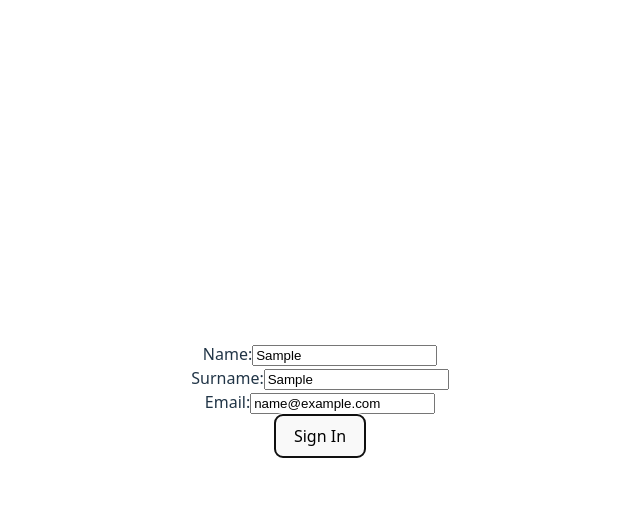
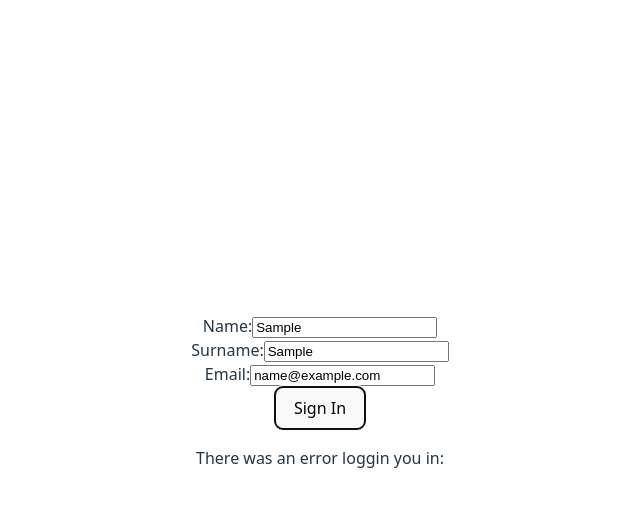
Before and after one commit to Ruan-le-Roux/codehesion-Prac, a React (Vite) app: page /register in a window 1280 px wide. Both pictures are taken after typing "Sample", "Sample", "name@example.com" into the empty fields and a click on the button "Sign In". Shown: the top 506 px of the page, without its empty margins (320-960 px from the left). Built offline with nearby package versions, Linux system fonts and the light colour scheme; no server answers.

Commit message:
added errors to register

```diff
--- a/src/Register.jsx
+++ b/src/Register.jsx
@@ -8,7 +8,8 @@ import axios from 'axios'
 
 function Register() {
     const access_token = localStorage.getItem("access_token");
-    console.log(access_token);
+    const [error, setError] = useState("");
+    // console.log(access_token);
 
 
 
@@ -38,6 +39,7 @@ function Register() {
       })
       .catch(function (error){
         console.log(error);
+        setError("There was an error loggin you in: ", error);
       })
     }
 
@@ -68,6 +70,8 @@ function Register() {
           <button type="submit">Sign In</button>
         </form>
 
+        {error.length !== 0 && <p>{error}</p>}
+
     </div>
   )
 }
```
